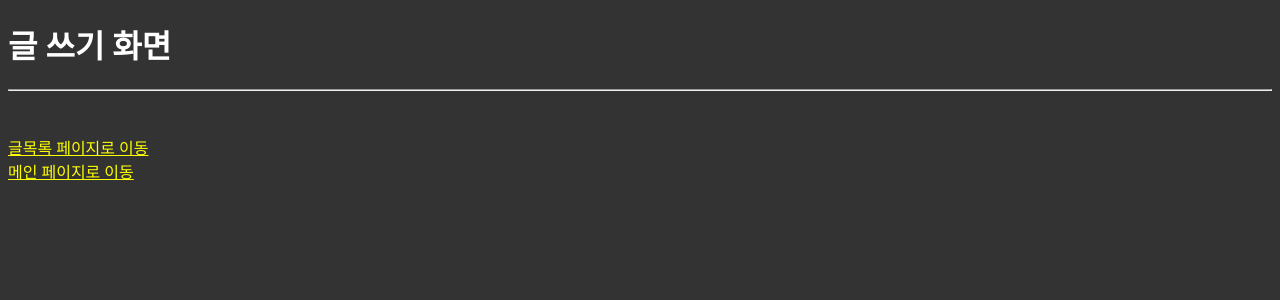
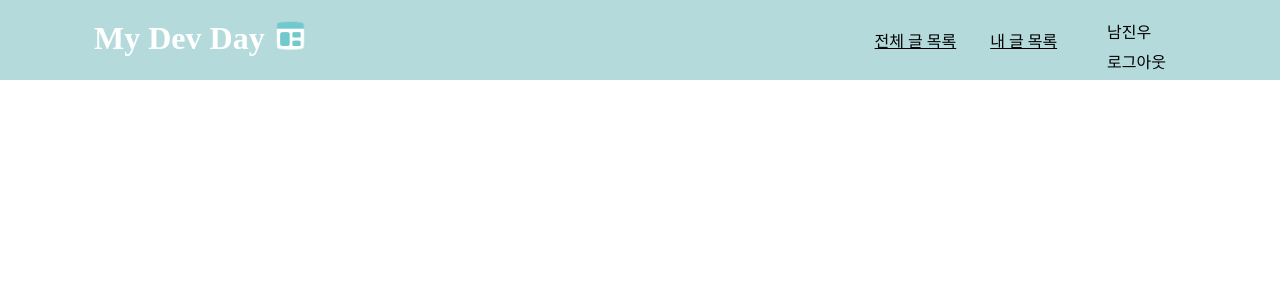
Before and after one commit to njw9108/MyDevDay, a Flask app: page /mydev/write in a window 1280 px wide. Shown: the top 300 px of the page. Run offline with Flask 2, Linux system fonts and the light colour scheme.

Commit message:
write page HEADER

```diff
--- a/static/css/MyDev/write.css
+++ b/static/css/MyDev/write.css
@@ -0,0 +1,67 @@
+* {
+    padding: 0;
+    margin: 0;
+}
+
+a {
+    text-decoration: none;
+    color: inherit;
+}
+
+ul,
+li {
+    list-style: none;
+}
+
+header {
+    background: #B4DADC;
+}
+
+header > div {
+    background: #B4DADC;
+    width: 90%;
+    min-width: 1000px;
+    max-width: 1200px;
+    height: 80px;
+    margin: 0 auto;
+}
+
+header .logo {
+    float: left;
+    margin-top: 20px;
+    margin-left: 30px;
+    color: #fff;
+    font-weight: bold;
+}
+
+header .logo-img {
+    height: 33px;
+    margin-left: 10px;
+    margin-top: 20px;
+}
+
+header .gnb {
+    float: right;
+}
+
+header .gnb li {
+    display: inline-block;
+    margin-top: 28px;
+    margin-left: 30px;
+}
+
+header .gnb li:first-child {
+    margin-left: 0;
+}
+
+header .gnb li:last-child {
+    margin-right: 50px;
+}
+
+header .user-info {
+    float: right;
+    margin-left: 50px;
+    margin-right: 50px;
+    margin-top: 18px;
+    line-height: 30px;
+}
--- a/templates/MyDev/write.html
+++ b/templates/MyDev/write.html
@@ -1,32 +1,38 @@
-<!doctype html>
+<!DOCTYPE html>
 <html lang="en">
-
 <head>
-    <!-- Required meta tags -->
-    <meta charset="utf-8">
+    <meta charset="UTF-8">
     <script src="https://ajax.googleapis.com/ajax/libs/jquery/3.5.1/jquery.min.js"></script>
 
     <title>MyDevDay | write</title>
-    <link rel="stylesheet" href="/static/css/style.css"/>
+
+    <link rel="stylesheet" href="/static/css/MyDev/write.css"/>
     <script>
         $(document).ready(function () {
         });
     </script>
 </head>
+<body>
+<div id="wrap">
+    <header>
+        <div>
+            <a href="#">
+                <h1 class="logo">
+                    My Dev Day
+                </h1>
+                <img class="logo-img" src="/static/css/MyDev/img/logo.png" alt="로고"/>
+            </a>
 
-<body>
-
-<div class="container">
-    <h1>글 쓰기 화면</h1>
-    <hr>
-    <br>
-    <br>
-    <a href="/mydev">글목록 페이지로 이동</a><br>
-    <a href="/">메인 페이지로 이동</a><br>
+            <ul class="gnb">
+                <li><a href="/"><U>전체 글 목록</U></a></li>
+                <li><a href="/mydev"><U>내 글 목록</U></a></li>
+                <div class="user-info">
+                    <div>남진우</div>
+                    <div><a href="#">로그아웃</a></div>
+                </div>
+            </ul>
+        </div>
+    </header>
 </div>
-<br>
-<br>
-
 </body>
-
 </html>
```
Also changed, not shown: static/css/MyDev/img/logo.png (added).
